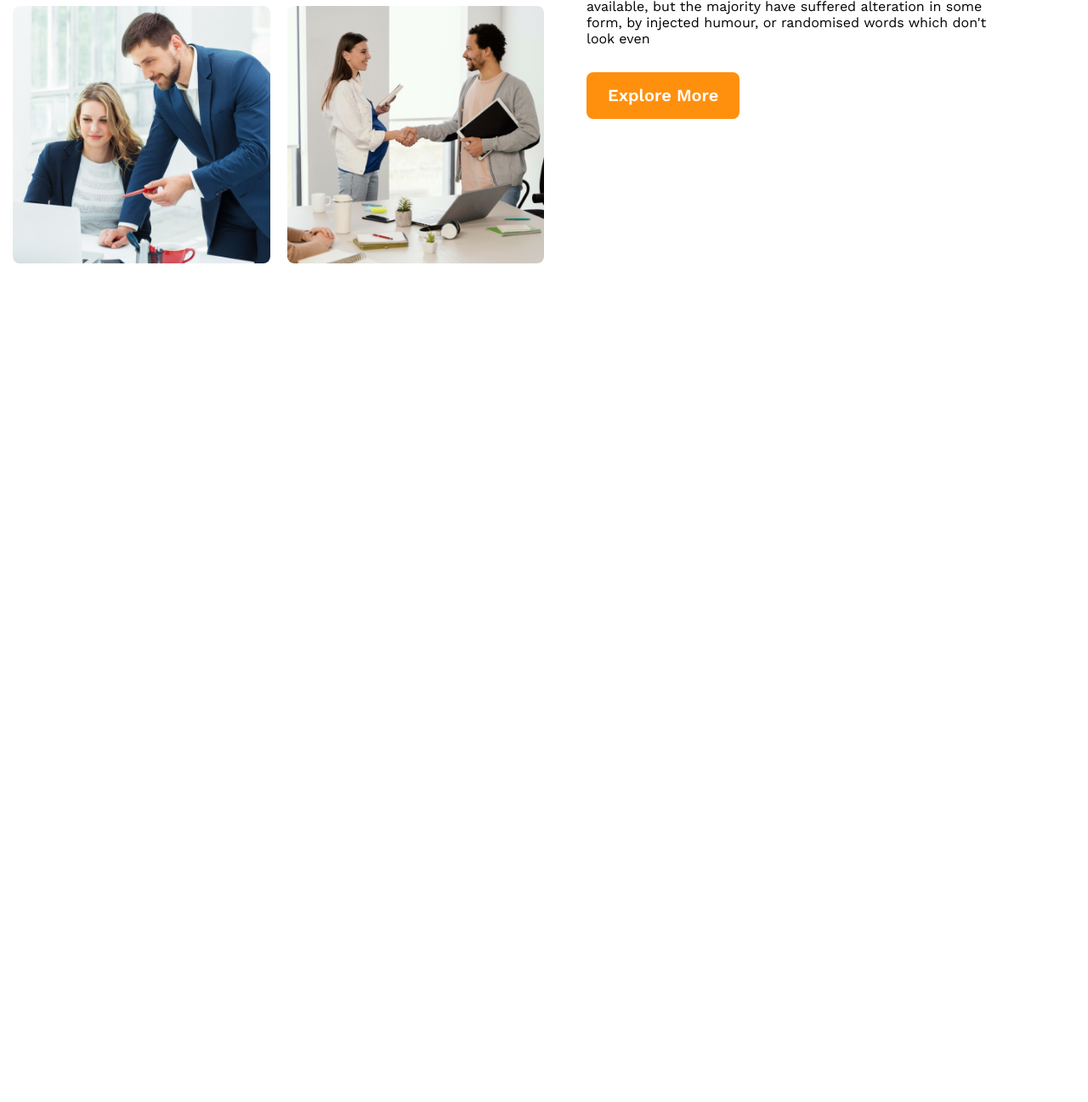
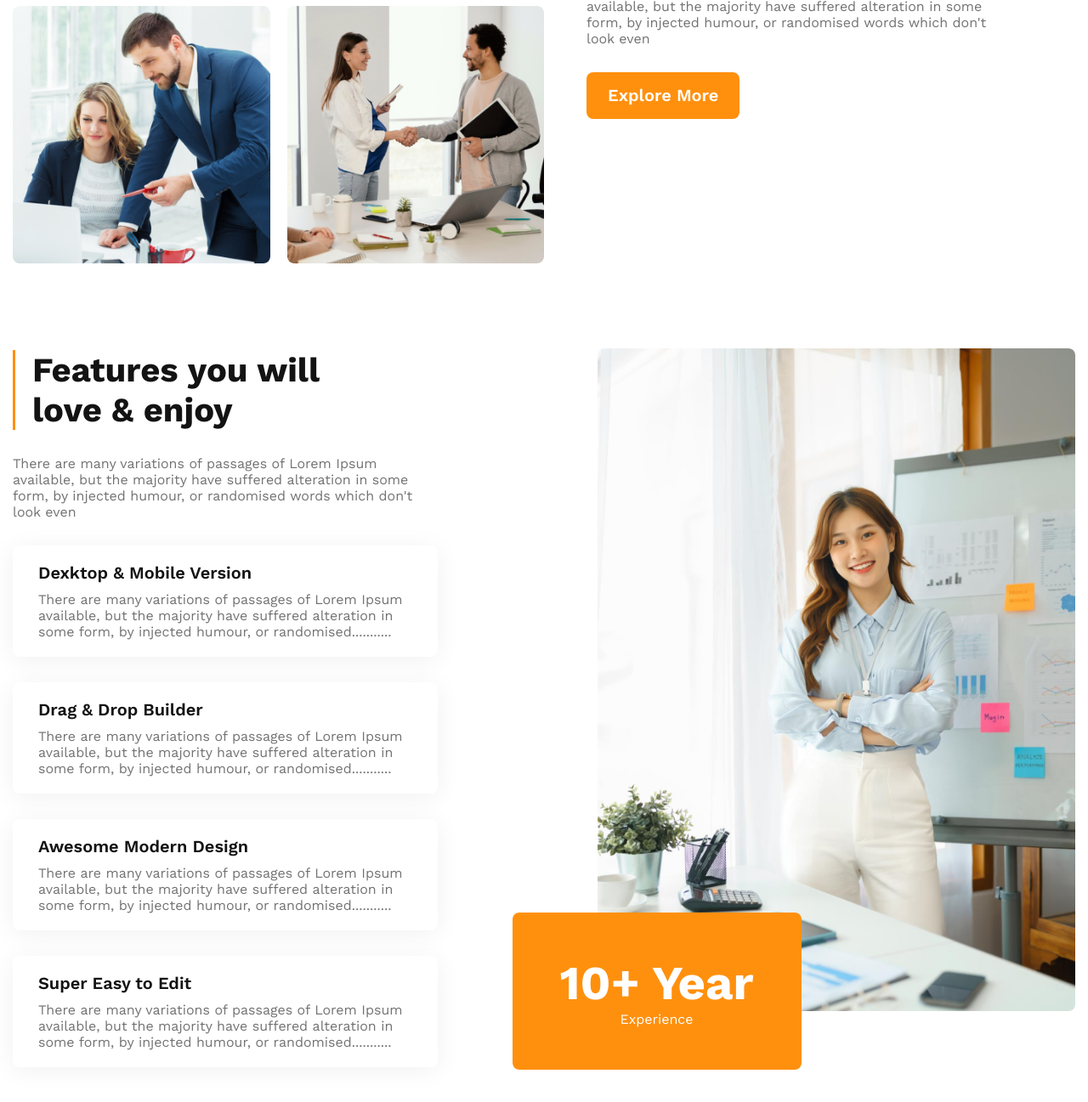
Before and after one commit to tanvirweb/g3-architects, a plain HTML site: page index.html in a window 1280 px wide. Shown: the part 1449-2746 px from the top of the page at 85% size. Before the commit the page ends 1809 px from the top, so only its background shows below. Drawn offline with nearby package versions, Linux system fonts and the light colour scheme.

Commit message:
Services section added, responsive left to do

```diff
--- a/index.html
+++ b/index.html
@@ -47,6 +47,36 @@
                 </div>
             </div>
         </section>
+        <section class="services">
+            <div class="container">
+                <div class="services-wrap flex flex-dir-col">
+                    <div class="services-content">
+                        <h2 class="fs-primary mb-3">Features you will love & enjoy</h2>
+                        <p class="mb-3">There are many variations of passages of Lorem Ipsum available, but the majority have suffered alteration in some form, by injected humour, or randomised words which don't look even</p>
+                        <div class="box mb-3">
+                            <h3>Dexktop & Mobile Version</h3>
+                            <p>There are many variations of passages of Lorem Ipsum available, but the majority have suffered alteration in some form, by injected humour, or randomised...........</p>
+                        </div>
+                        <div class="box mb-3">
+                            <h3>Drag & Drop Builder</h3>
+                            <p>There are many variations of passages of Lorem Ipsum available, but the majority have suffered alteration in some form, by injected humour, or randomised...........</p>
+                        </div>
+                        <div class="box mb-3">
+                            <h3>Awesome Modern Design</h3>
+                            <p>There are many variations of passages of Lorem Ipsum available, but the majority have suffered alteration in some form, by injected humour, or randomised...........</p>
+                        </div>
+                        <div class="box">
+                            <h3>Super Easy to Edit</h3>
+                            <p>There are many variations of passages of Lorem Ipsum available, but the majority have suffered alteration in some form, by injected humour, or randomised...........</p>
+                        </div>
+                    </div>
+                    <div class="services-img">
+                        <img src="images/architect.png" alt="">
+                        <p><span>10+ Year</span> Experience</p>
+                    </div>
+                </div>
+            </div>
+        </section>
     </main>
     <footer></footer>
 </body>
--- a/styles.css
+++ b/styles.css
@@ -7,6 +7,7 @@
 
 body {
     font-size: 1rem;
+    color: #727272;
 }
 
 .container {
@@ -111,6 +112,7 @@ main {
 .features-wrap {
     gap: 50px;
     align-items: center;
+    margin-bottom: 100px;
 }
 
 .feature-images {
@@ -135,6 +137,58 @@ main {
     display: block;
 }
 
+/* Services Styles */
+.services-wrap {
+    gap: 15%;
+    align-items: center;
+}
+
+.services-content {
+    width: 40%;
+}
+
+.services-img {
+    width: 45%;
+}
+
+.services-content h2 {
+    max-width: 400px;
+    padding-left: 20px;
+    border-left: 3px solid #FF900E;
+}
+
+.services-content .box {
+    padding: 20px 30px;
+    border-radius: 8px;
+    box-shadow: 0px 4px 30px 0px rgba(0, 0, 0, 0.06);
+}
+
+.services-content .box h3 {
+    color: #131313;
+    font-size: 1.25rem;
+    font-weight: 600;
+    margin-bottom: 10px;
+}
+
+.services-img p {
+    max-width: 280px;
+    background-color: #FF900E;
+    color: #FFF;
+    padding: 50px 30px;
+    border-radius: 8px;
+    margin-top: -120px;
+    margin-left: -100px;
+    position: relative;
+    z-index: 9;
+    text-align: center;
+}
+
+.services-img p span {
+    font-size: 3.5rem;
+    font-weight: 700;
+    display: block;
+}
+
 /* Responsive Styles */
 @media (max-width: 992px) {
     .flex-dir-col {
@@ -147,7 +201,9 @@ main {
     }
 
     .feature-images,
-    .feature-content {
+    .feature-content,
+    .services-content,
+    .services-img {
         width: 100%;
     }
 }
```
